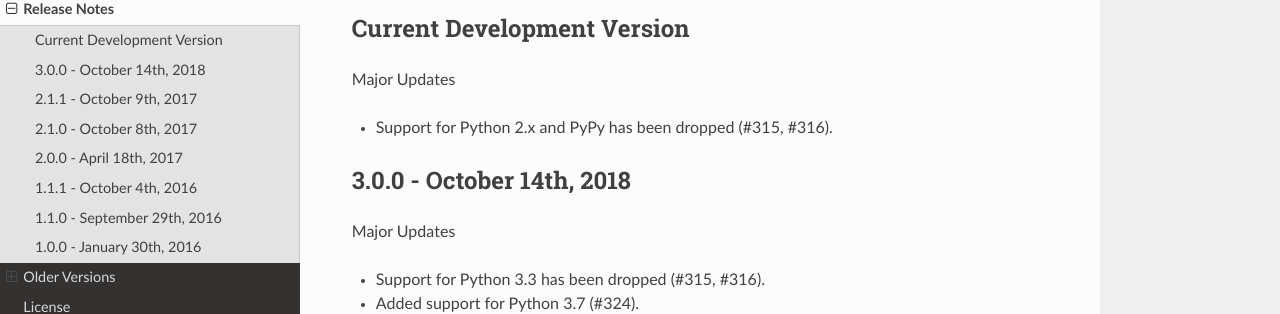
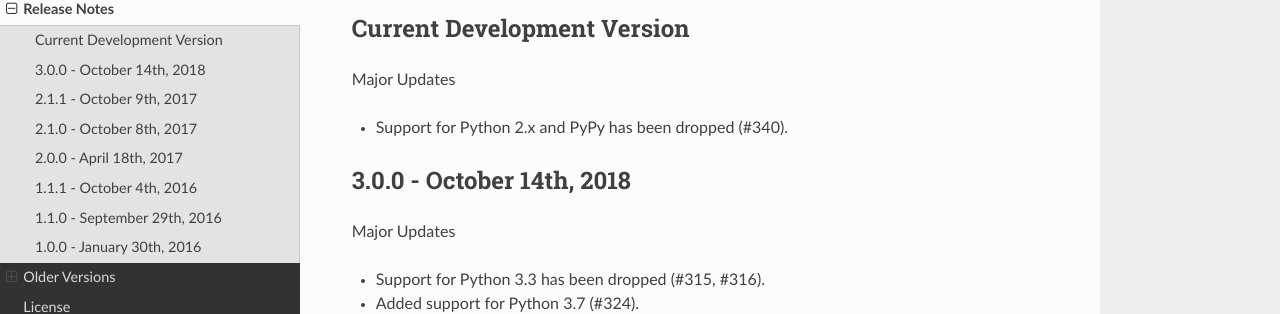
Before and after one commit to PyCQA/pydocstyle, a Sphinx documentation site: the page built from docs/release_notes.rst, in a window 1280 px wide and 900 px high. Shown: the part 196-510 px from the top of the window. Built offline with Sphinx 7.4.7 and the Read the Docs theme 2.0.0, drawn with Linux system fonts in a browser that asks for light colours; the version number is read from the project's files by our own code.

Commit message:
Fixed PR number.

```diff
--- a/docs/release_notes.rst
+++ b/docs/release_notes.rst
@@ -9,7 +9,7 @@
 
 Major Updates
 
-* Support for Python 2.x and PyPy has been dropped (#315, #316).
+* Support for Python 2.x and PyPy has been dropped (#340).
 
 3.0.0 - October 14th, 2018
 --------------------------
```
